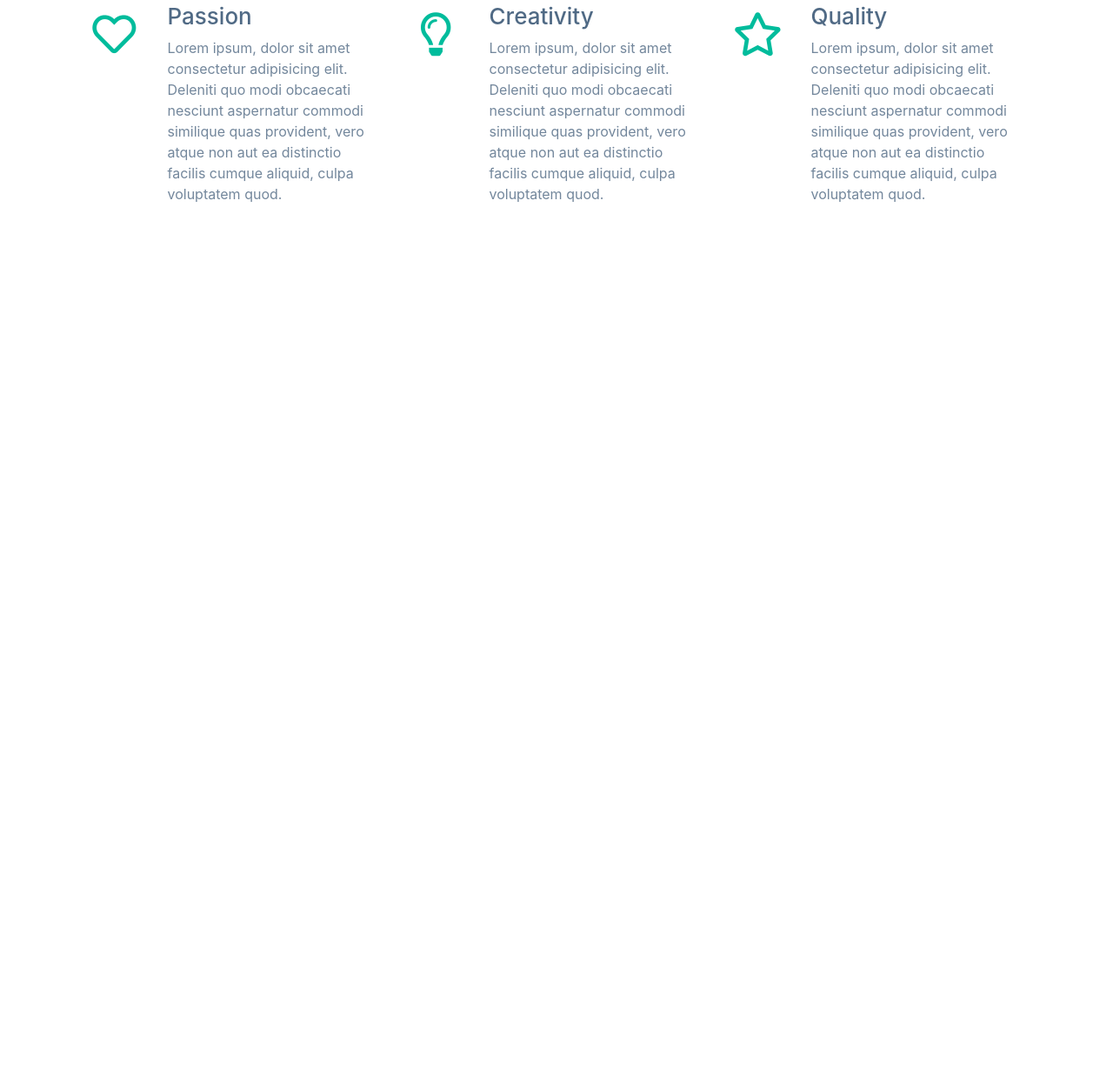
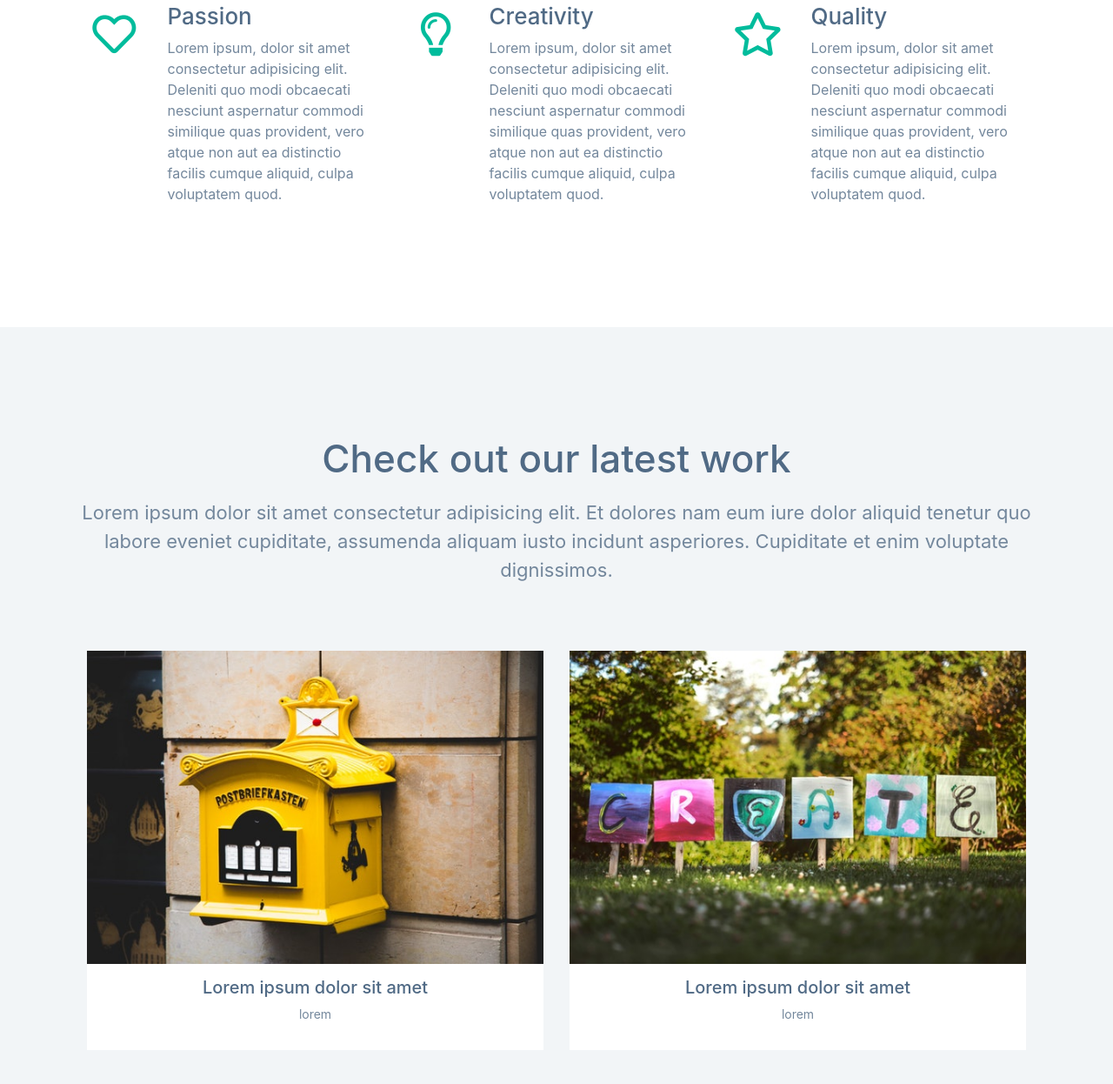
Before and after one commit to ZainKhan2504/PSD_to_HTML_CSS, a plain HTML site: page index.html in a window 1280 px wide. Shown: the part 1194-2440 px from the top of the page at 87% size. Before the commit the page ends 1570 px from the top, so only its background shows below. Drawn offline with nearby package versions, Linux system fonts and the light colour scheme.

Commit message:
Added Post Section

```diff
--- a/css/style.css
+++ b/css/style.css
@@ -188,3 +188,55 @@ a:active {
     color: #73879c;
     text-align: left;
 }
+
+/* HOME POSTS */
+
+.home-posts {
+    padding: 125px 0;
+    background-color: #f2f5f7;
+}
+
+.section-head h2,
+.section-head p {
+    width: 100%;
+    text-align: center;
+}
+
+.section-head h2 {
+    font-size: 44px;
+    color: #506a85;
+    margin-bottom: 20px;
+}
+
+.section-head p {
+    font-size: 22px;
+    color: #73879c;
+}
+
+.latest-posts {
+    margin-top: 60px;
+}
+
+.post-inner-col {
+    background-color: #ffffff;
+}
+
+.post-meta {
+    padding: 15px;
+}
+
+.post-meta h4,
+.post-meta p {
+    text-align: center;
+    width: 100%;
+}
+
+.post-meta h4 {
+    font-size: 20px;
+    color: #506a85;
+}
+
+.post-meta p {
+    font-size: 14px;
+    color: #73879c;
+}
--- a/index.html
+++ b/index.html
@@ -143,6 +143,37 @@
             </div>
         </div>
     </section>
+    <section class="home-posts">
+        <div class="container">
+            <div class="section-head row ml-0 mr-0">
+                <h2>Check out our latest work</h2>
+                <p>Lorem ipsum dolor sit amet consectetur adipisicing elit. Et dolores nam eum iure dolor aliquid
+                    tenetur quo labore eveniet cupiditate, assumenda aliquam iusto incidunt asperiores. Cupiditate et
+                    enim voluptate dignissimos.</p>
+            </div>
+            <div class="latest-posts row ml-0 mr-0">
+                <div class="post-col col-sm-6">
+                    <div class="post-inner-col">
+                        <img src="img/post1.jpg" alt="Post Name" class="img-fluid">
+                        <div class="post-meta">
+                            <h4>Lorem ipsum dolor sit amet</h4>
+                            <p>lorem</p>
+                        </div>
+                    </div>
+                </div>
+                <div class="post-col col-sm-6">
+                    <div class="post-inner-col">
+                        <img src="img/post2.jpg" alt="Post Name" class="img-fluid">
+                        <div class="post-meta">
+                            <h4>Lorem ipsum dolor sit amet</h4>
+                            <p>lorem</p>
+                        </div>
+                    </div>
+                </div>
+            </div>
+            <div class="carousel-row row ml-0 mr-0"></div>
+        </div>
+    </section>
 </body>
 
 </html>
```
Also changed, not shown: img/post1.jpg (added), img/post2.jpg (added).
